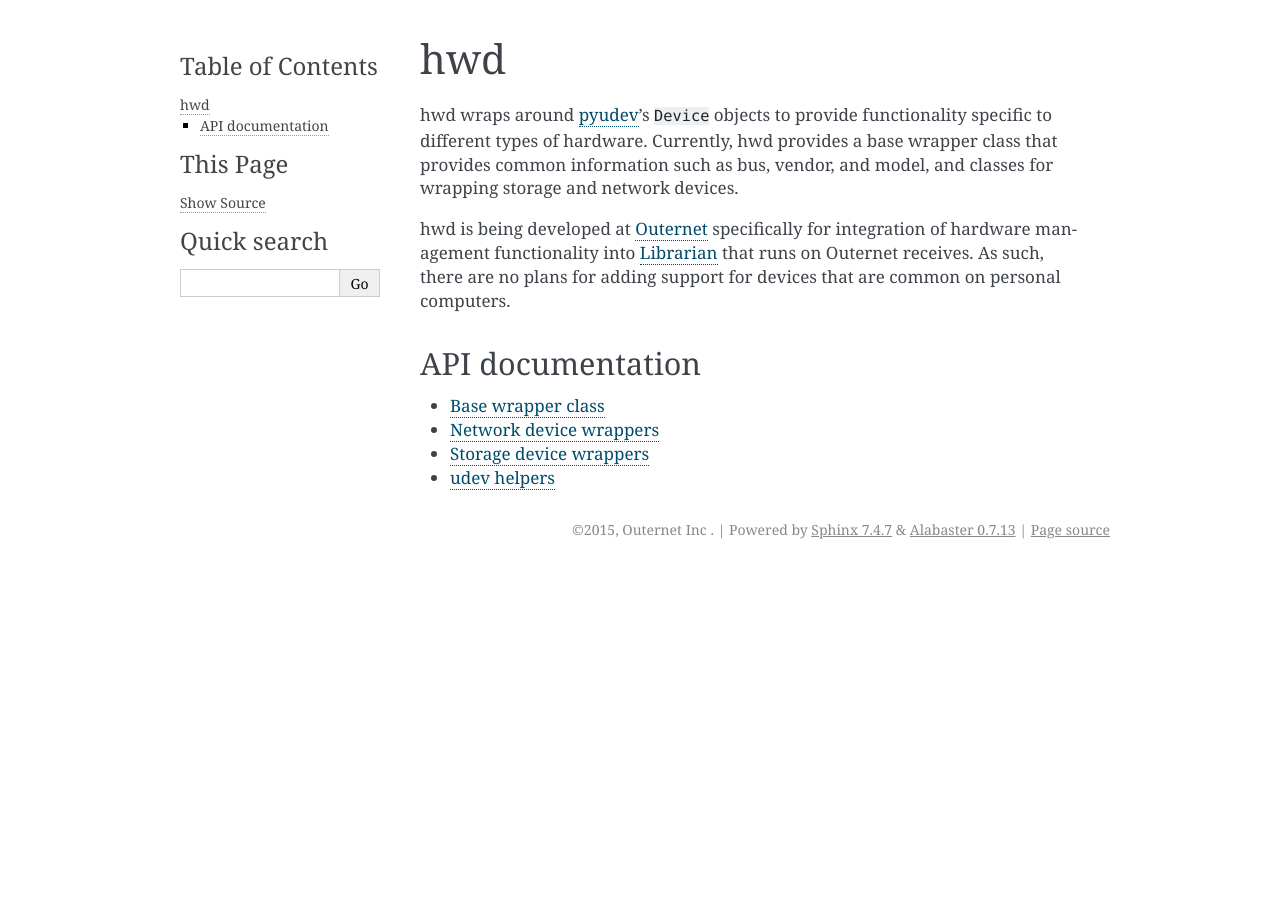
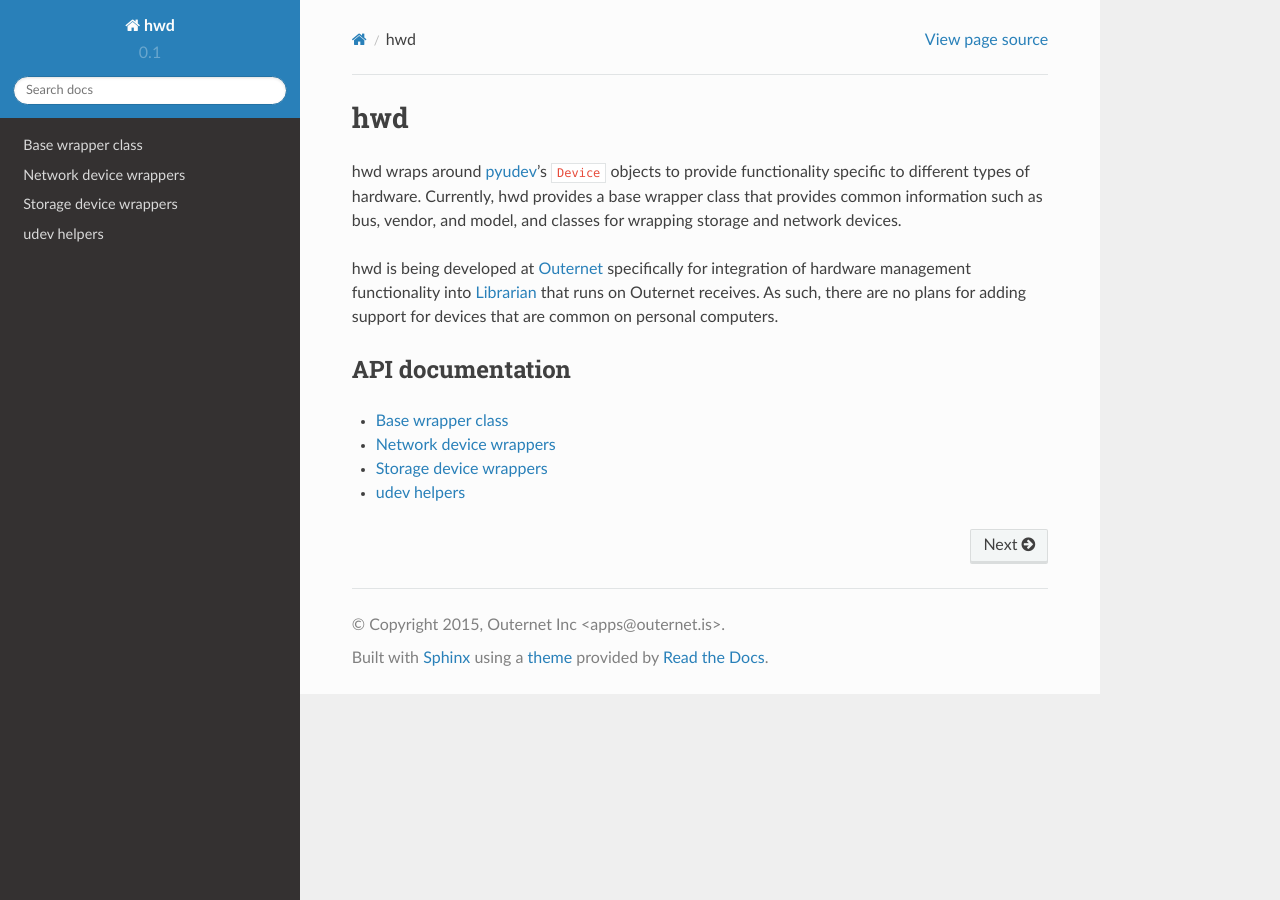
Before and after one commit to Othernet-Project/hwd, a Sphinx documentation site: the page built from docs/source/index.rst, in a window 1280 px wide. Built offline with Sphinx 7.4.7 and the Read the Docs theme 2.0.0, drawn with Linux system fonts in a browser that asks for light colours.

Commit message:
RTD themed docs

```diff
--- a/docs/source/conf.py
+++ b/docs/source/conf.py
@@ -15,6 +15,8 @@
 import sys
 import os
 import shlex
+
+import sphinx_rtd_theme
 
 # If extensions (or modules to document with autodoc) are in another directory,
 # add these directories to sys.path here. If the directory is relative to the
@@ -111,7 +113,9 @@
 
 # The theme to use for HTML and HTML Help pages.  See the documentation for
 # a list of builtin themes.
-html_theme = 'alabaster'
+html_theme = "sphinx_rtd_theme"
+
+html_theme_path = [sphinx_rtd_theme.get_html_theme_path()]
 
 # Theme options are theme-specific and customize the look and feel of a theme
 # further.  For a list of options available for each theme, see the
--- /dev/null
+++ b/requirements.txt
@@ -0,0 +1,3 @@
+pyudev>=0.17
+netifaces>=0.10.4
+sphinx_rtd_theme
```
